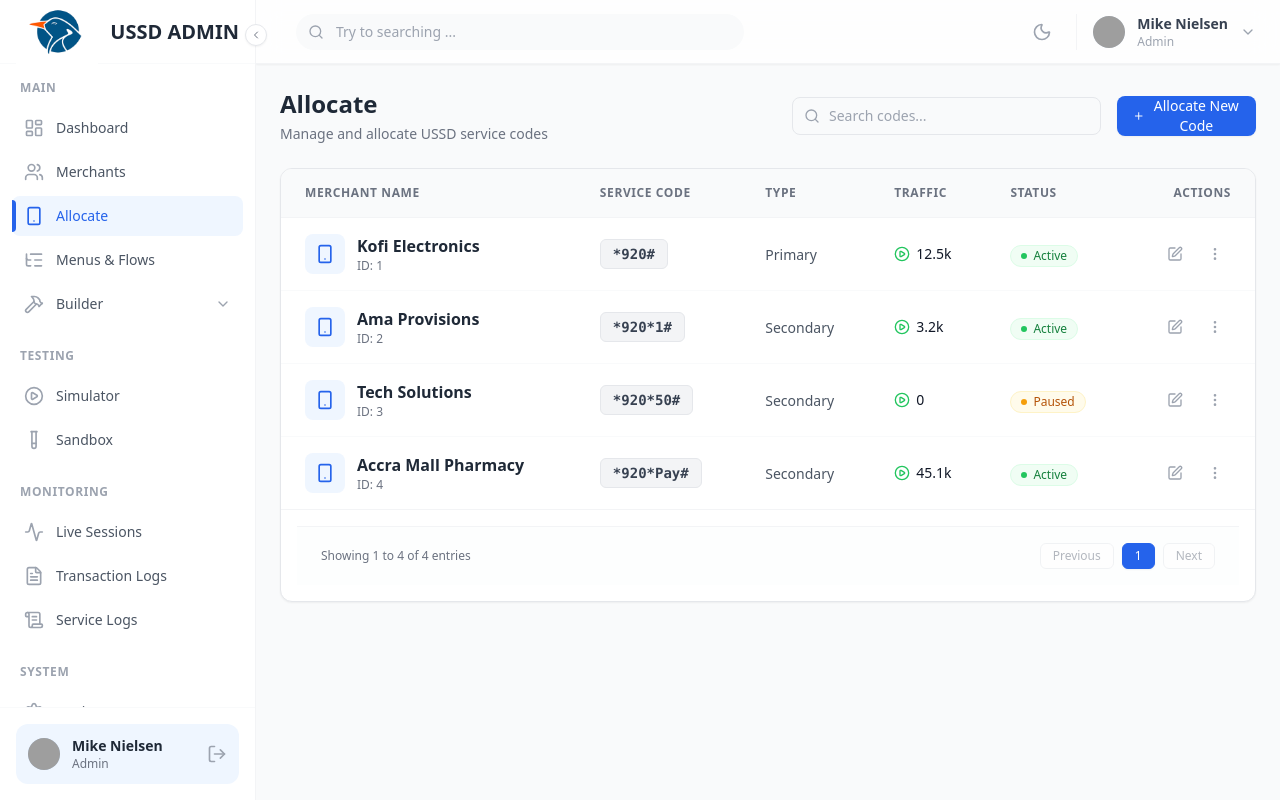
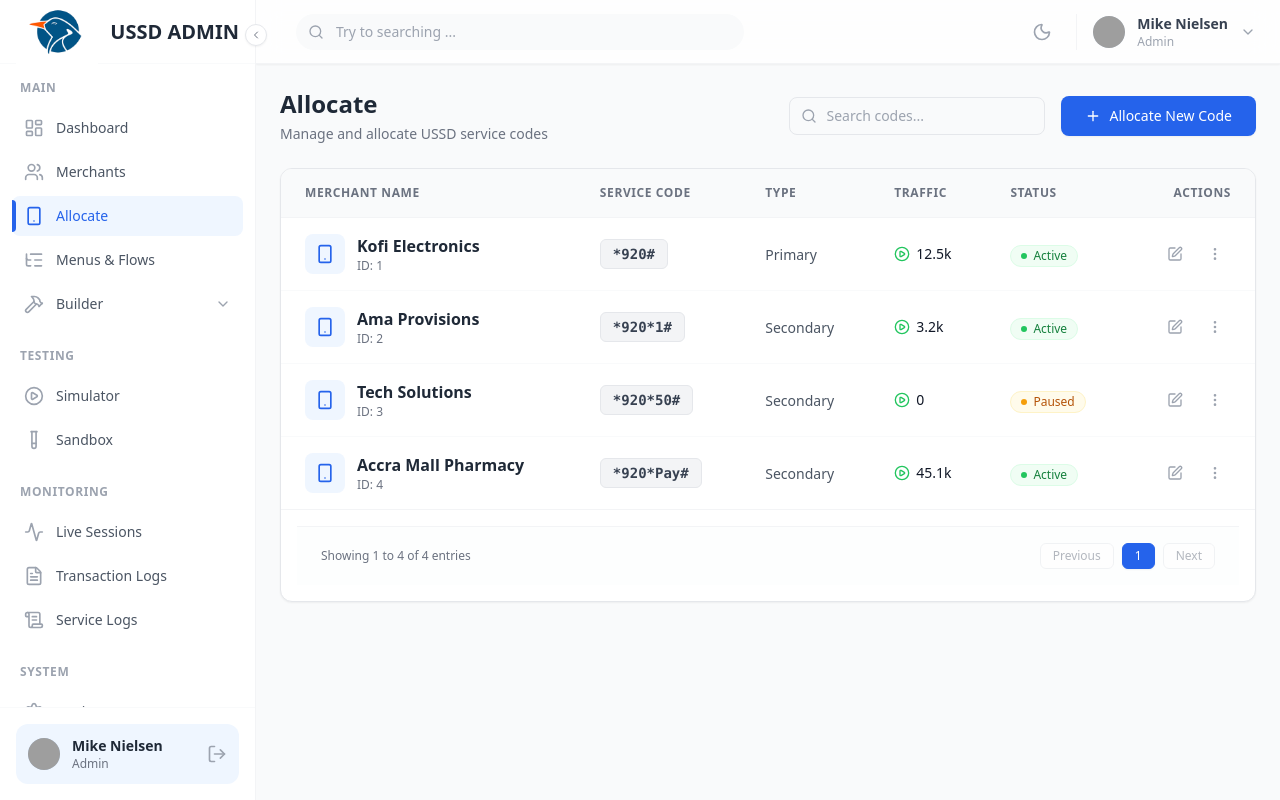
Before and after one commit to The-Blu-Penguin/ussd-dashboard, a Nuxt app: page /allocate in a window 1280 px wide. Built offline with nearby package versions, Linux system fonts and the light colour scheme; grey boxes are pictures that could not be loaded.

Commit message:
style: adjust allocate button width and padding for better responsiveness

```diff
--- a/app/pages/allocate/index.vue
+++ b/app/pages/allocate/index.vue
@@ -134,7 +134,7 @@ const handleAllocate = () => {
         <SearchInput v-model="searchQuery" placeholder="Search codes..." />
         <button
           @click="openAllocateModal"
-          class="flex items-center justify-center space-x-2 px-4 py-2 bg-blue-600 hover:bg-blue-700 text-white rounded-lg text-sm font-medium transition-colors shadow-sm h-10 w-48"
+          class="flex items-center justify-center space-x-2 px-6 py-2 bg-blue-600 hover:bg-blue-700 text-white rounded-lg text-sm font-medium transition-colors shadow-sm h-10 w-auto whitespace-nowrap"
         >
           <Plus class="w-4 h-4" />
           <span>Allocate New Code</span>
```
